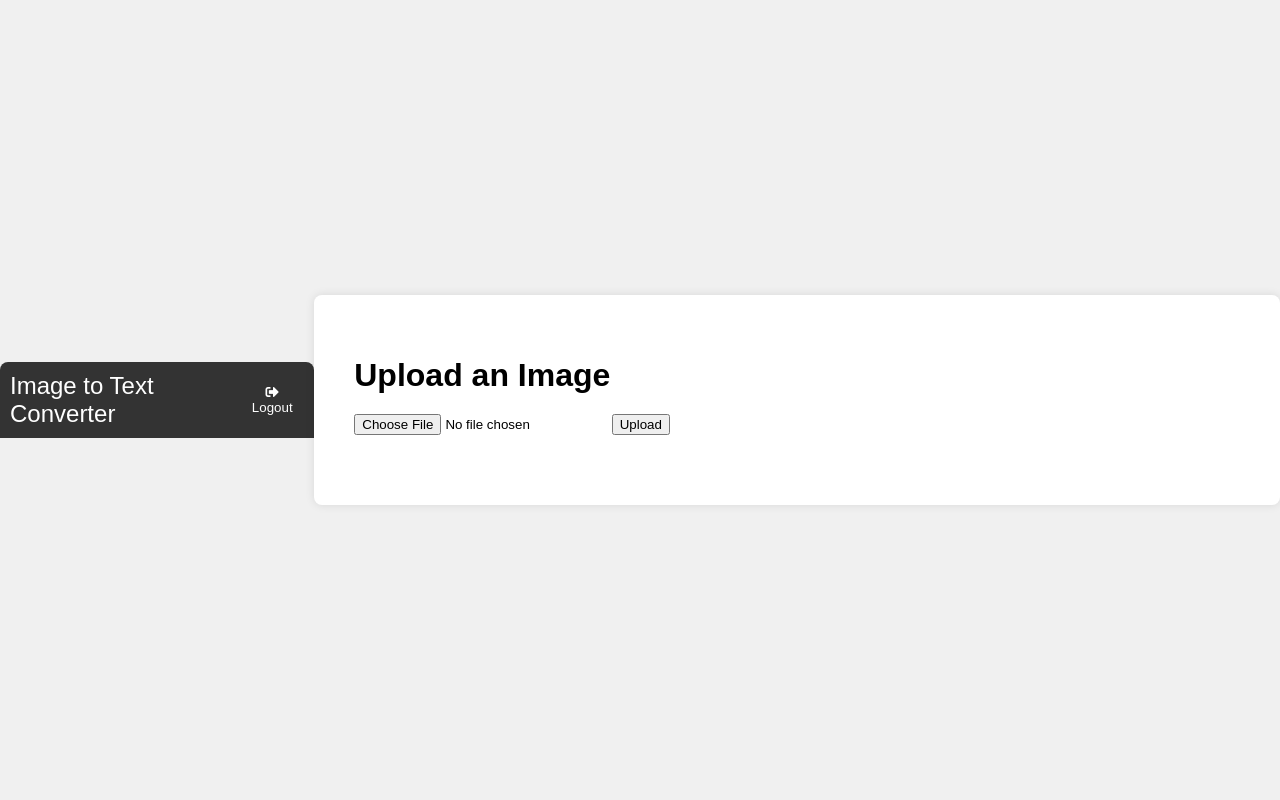
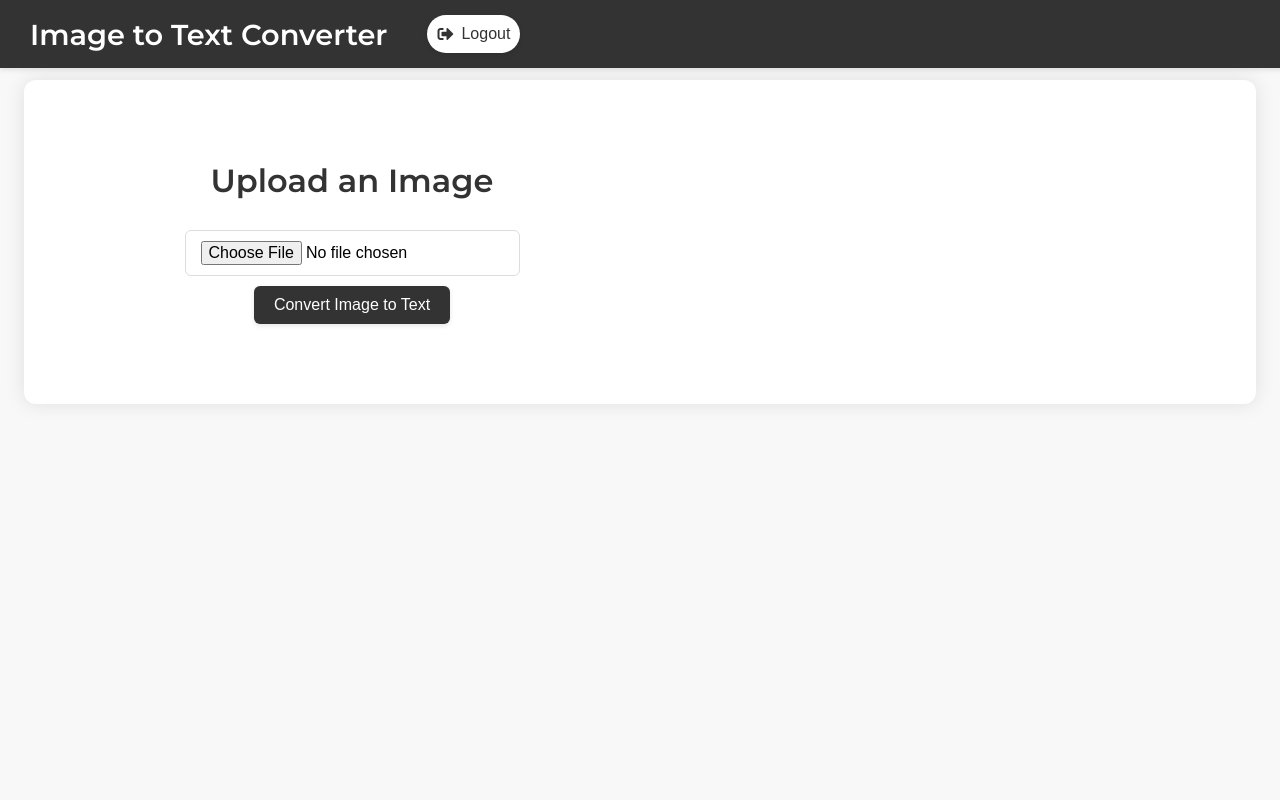
Before and after one commit to minnukota381/flask-ocr-app, a Flask app: page /index in a window 1280 px wide. Run offline with Flask 3, Linux system fonts and the light colour scheme; a user stored in the database is signed in.

Commit message:
"Updated index.html template with new CSS styles, added Google Fonts, and modified HTML structure"

```diff
--- a/templates/index.html
+++ b/templates/index.html
@@ -6,39 +6,107 @@
     <title>Image to Text Converter</title>
     <!-- Link to FontAwesome CDN for icons -->
     <link rel="stylesheet" href="https://cdnjs.cloudflare.com/ajax/libs/font-awesome/5.15.4/css/all.min.css">
+    <!-- Link to Google Fonts -->
+    <link href="https://fonts.googleapis.com/css2?family=Montserrat:wght@400;600&display=swap" rel="stylesheet">
     <style>
         body {
-            font-family: Arial, sans-serif;
+            font-family: 'Montserrat', sans-serif;
             display: flex;
-            justify-content: center;
+            flex-direction: column;
+            justify-content: flex-start;
             align-items: center;
             height: 100vh;
             margin: 0;
             padding: 0;
-            background-color: #f0f0f0;
+            background-color: #f8f8f8;
+        }
+        .navbar {
+            width: 100%;
+            background-color: #333;
+            color: white;
+            padding: 15px 30px;
+            box-shadow: 0 2px 5px rgba(0, 0, 0, 0.1);
+            position: fixed;
+            top: 0;
+            left: 0;
+            z-index: 1000;
+            display: flex;
+            align-items: center;
+        }
+        .navbar .brand {
+            font-size: 1.8rem;
+            font-weight: 600;
+            margin-right:40px
+        }
+        .navbar .logout-btn {
+            background-color: #fff;
+            color: #333;
+            border: none;
+            padding: 10px 10px;
+            margin-right:20px;
+            border-radius: 20px;
+            font-size: 1rem;
+            cursor: pointer;
+            transition: background-color 0.3s, color 0.3s;
+            display: flex;
+            align-items: center;
+            box-shadow: 0 2px 5px rgba(0, 0, 0, 0.1);
+        }
+        .navbar .logout-btn:hover {
+            background-color: #ddd;
+            color: #555;
+        }
+        .navbar .logout-btn i {
+            margin-right: 8px;
         }
         .container {
-            background: white;
-            padding: 20px;
-            border-radius: 8px;
-            box-shadow: 0 0 10px rgba(0, 0, 0, 0.1);
             display: flex;
             flex-direction: row;
-            width: 80%;
-            max-width: 1000px;
+            justify-content: center;
+            align-items: flex-start;
+            margin-top: 80px;
+            padding: 40px;
+            width: 90%;
+            max-width: 1200px;
+            background: white;
+            border-radius: 12px;
+            box-shadow: 0 0 20px rgba(0, 0, 0, 0.1);
         }
         .upload-section, .text-section {
             flex: 1;
             padding: 20px;
         }
         h1 {
-            margin-bottom: 20px;
+            margin-bottom: 30px;
+            text-align: center;
+            color: #333;
         }
         form {
+            display: flex;
+            flex-direction: column;
+            align-items: center;
             margin-bottom: 20px;
         }
         input[type="file"] {
             margin-bottom: 10px;
+            padding: 10px 15px;
+            border-radius: 6px;
+            border: 1px solid #ddd;
+            font-size: 1rem;
+        }
+        input[type="submit"] {
+            background-color: #333;
+            color: white;
+            border: none;
+            padding: 10px 20px;
+            border-radius: 6px;
+            font-size: 1rem;
+            cursor: pointer;
+            transition: background-color 0.3s;
+            box-shadow: 0 2px 5px rgba(0, 0, 0, 0.1);
+        }
+        input[type="submit"]:hover {
+            background-color: #555;
         }
         .text-section {
             display: flex;
@@ -48,32 +116,17 @@
         textarea {
             width: 100%;
             height: 100%;
-            padding: 10px;
+            padding: 15px;
             border-radius: 8px;
             border: 1px solid #ddd;
+            font-size: 1rem;
+            line-height: 1.5;
+            resize: vertical;
+            box-shadow: inset 0 0 5px rgba(0, 0, 0, 0.1);
+            transition: box-shadow 0.3s;
         }
-        /* Navbar styles */
-        .navbar {
-            display: flex;
-            justify-content: space-between;
-            align-items: center;
-            padding: 10px;
-            background-color: #333;
-            color: white;
-            border-top-left-radius: 8px;
-            border-top-right-radius: 8px;
-        }
-        .navbar .brand {
-            font-size: 1.5rem;
-        }
-        .navbar .logout-btn {
-            background-color: transparent;
-            border: none;
-            color: white;
-            cursor: pointer;
-        }
-        .navbar .logout-btn:hover {
-            text-decoration: underline;
+        textarea:focus {
+            box-shadow: inset 0 0 5px rgba(0, 0, 0, 0.2);
         }
     </style>
 </head>
@@ -91,12 +144,12 @@
             <h1>Upload an Image</h1>
             <form action="{{ url_for('index') }}" method="post" enctype="multipart/form-data">
                 <input type="file" name="file" accept="image/*" required>
-                <input type="submit" value="Upload">
+                <input type="submit" value="Convert Image to Text">
             </form>
         </div>
         <div class="text-section">
             {% if text %}
-                <h2>Extracted Text:</h2>
+                <h2 style="text-align: center; margin-bottom: 20px;">Extracted Text</h2>
                 <textarea readonly>{{ text }}</textarea>
             {% endif %}
         </div>
```
